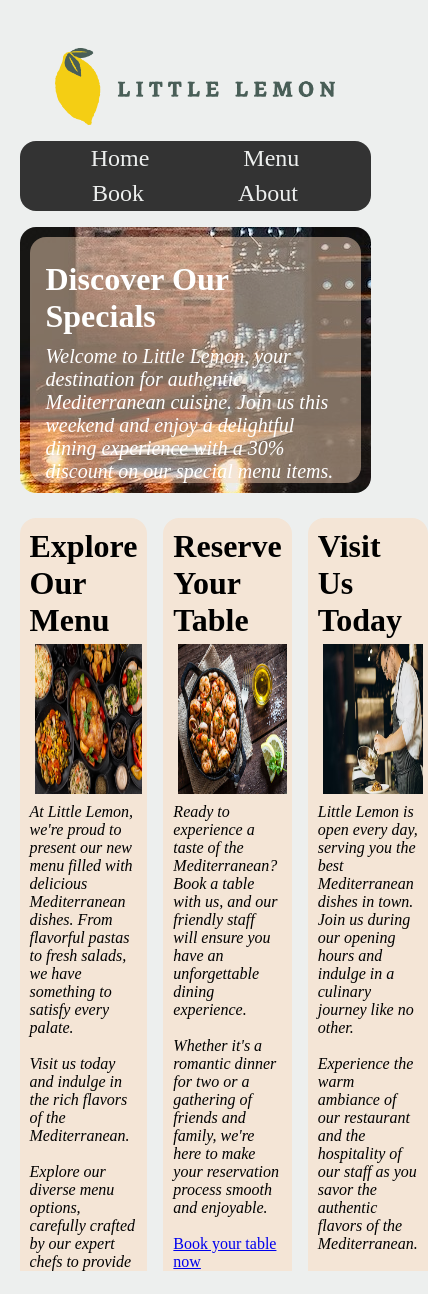
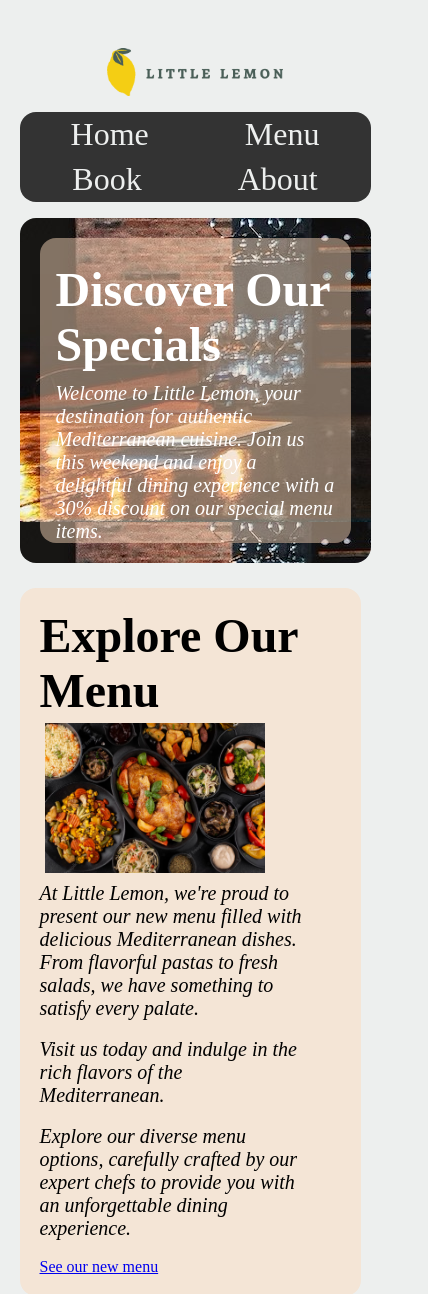
Before and after one commit to 11joe11/Little-Lemon-Website-Project, a plain HTML site: page index.html in a window 390 px wide. Shown: the top 1294 px of the page, 428 px wide, since content can reach past the window. Drawn offline with Linux system fonts and the light colour scheme; a web font is replaced by a local one.

Commit message:
Update style.css

```diff
--- a/style.css
+++ b/style.css
@@ -254,76 +254,13 @@ footer p {
 
 
 
-
-
 /**To be responsive */
-
-/* Default styles for all screens */
-* {
-    margin: 0;
-    padding: 0;
-    box-sizing: border-box;
-}
-
-body {
-    background-color: #edefee;
-    font-family: 'Markazi Text', serif;
-    margin: 3rem 5%;
-}
 
 /* Styles for screens up to 768px (phones) */
 @media (max-width: 768px) {
-    header img {
-        width: 80%; /* Adjust image size for smaller screens */
-    }
-
-    nav ul {
-        font-size: 1.5rem; /* Decrease font size for smaller screens */
-    }
-
-    .main-offer {
-        padding: 10px; /* Reduce padding for smaller screens */
-    }
-
-    .offer {
-        font-size: 2rem; /* Adjust font size for smaller screens */
-    }
-
-    .offer2 {
-        font-size: 1.2rem; /* Adjust font size for smaller screens */
-    }
-
-    .sub-offer {
-        flex: 1;
-        height: auto;
-        margin-right: 0; /* Remove margin for smaller screens */
-        padding: 10px; /* Reduce padding for smaller screens */
-    }
-
-    .sub-offer img {
-        width: 100%; /* Make images full width for smaller screens */
-    }
-
-    .sub-offer h2 {
-        font-size: 2rem; /* Adjust font size for smaller screens */
-    }
-
-    .sub-offer p {
-        font-size: 1rem; /* Adjust font size for smaller screens */
-        margin-right: 0; /* Remove margin for smaller screens */
-    }
-
-    footer img {
-        max-width: 30%; /* Adjust image size for smaller screens */
+    .main-sub{
+        display: flex;
+        flex-direction: column;
+        justify-content: center;
     }
 }
-
-/* Styles for screens from 769px to 1024px (tablets) */
-@media (min-width: 769px) and (max-width: 1024px) {
-    /* Add specific styles for tablets if needed */
-}
-
-/* Styles for screens larger than 1024px (PCs) */
-@media (min-width: 1025px) {
-    /* Add specific styles for PCs if needed */
-}
```
